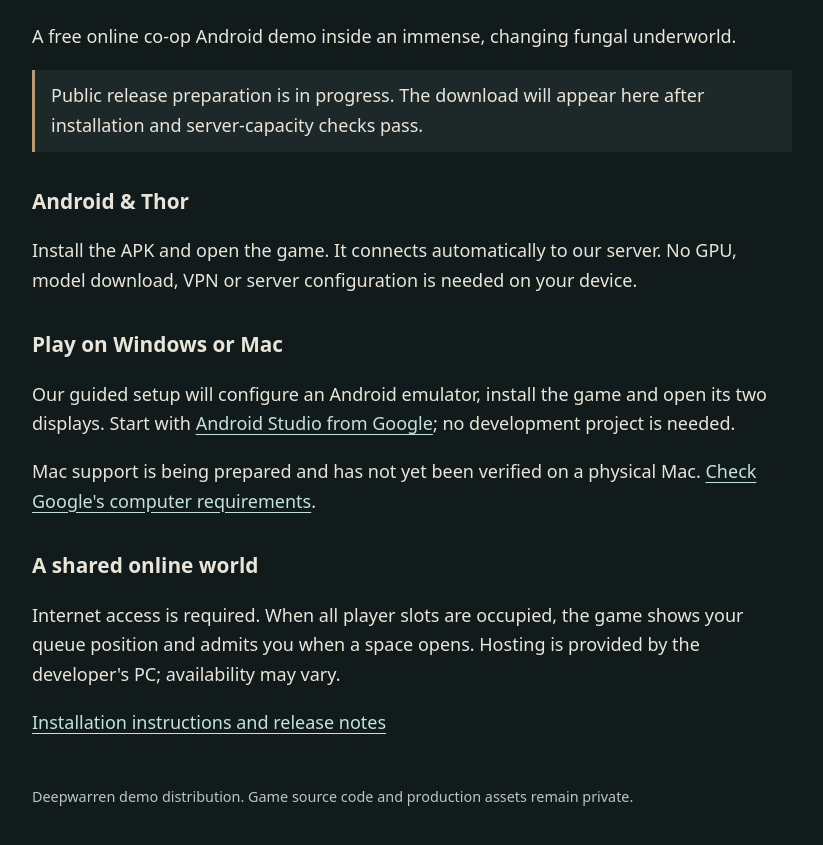
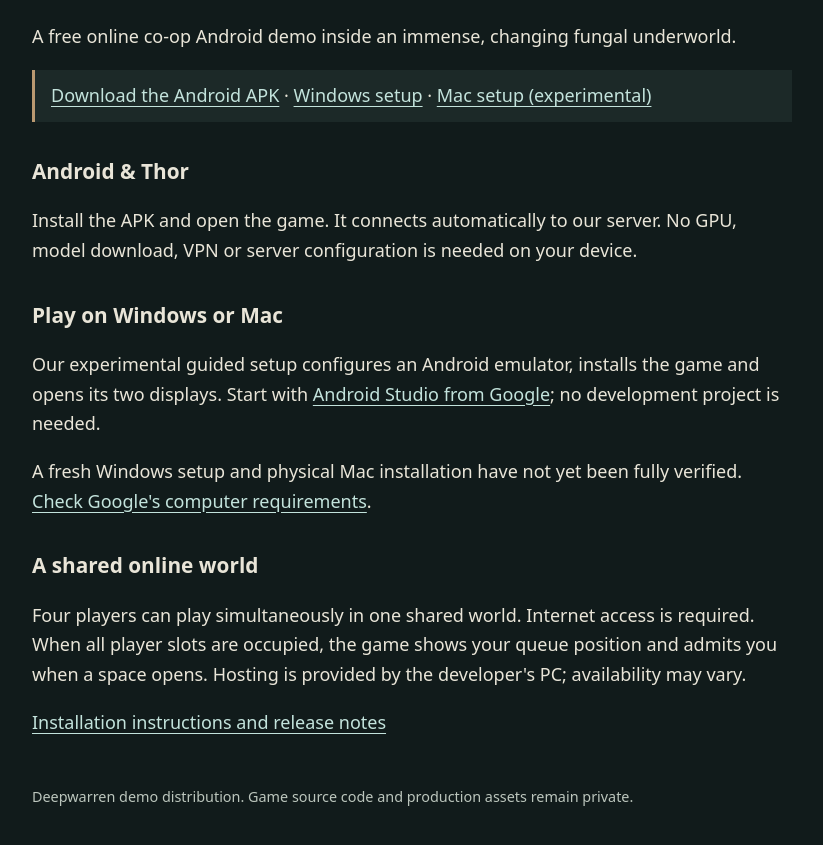
Before and after one commit to phippsrtyler/deepwarren-demo, a plain HTML site: page index.html in a window 1280 px wide. Shown: the part 143-988 px from the top of the page, without its empty margins (228-1051 px from the left). Drawn offline with Linux system fonts and the light colour scheme.

Commit message:
docs: update demo index.html

```diff
--- a/index.html
+++ b/index.html
@@ -5,9 +5,9 @@
 :root{color-scheme:dark}body{background:#111b1b;color:#e9e5d8;font:18px/1.65 system-ui,sans-serif;margin:0 auto;padding:3rem 1.3rem;max-width:760px}h1{font-size:3rem;line-height:1.1;color:#b7d7bd}h2{font-size:1.3rem;margin-top:2rem}a{color:#c3e3dc;text-underline-offset:.2em}a:focus-visible{outline:3px solid #edc27d;outline-offset:5px}.note{border-left:3px solid #ba9971;padding:.7rem 1rem;background:#1c2928}footer{margin-top:3rem;font-size:.9rem;color:#bcc6bd}
 </style>
 <main><h1>Deepwarren</h1><p>A free online co-op Android demo inside an immense, changing fungal underworld.</p>
-<p class="note">Public release preparation is in progress. The download will appear here after installation and server-capacity checks pass.</p>
+<p class="note"><a href="https://github.com/phippsrtyler/deepwarren-demo/releases/latest/download/Deepwarren.apk">Download the Android APK</a> &middot; <a href="https://github.com/phippsrtyler/deepwarren-demo/releases/latest/download/Deepwarren-Windows-Setup.zip">Windows setup</a> &middot; <a href="https://github.com/phippsrtyler/deepwarren-demo/releases/latest/download/Deepwarren-Mac-Setup.zip">Mac setup (experimental)</a></p>
 <h2>Android &amp; Thor</h2><p>Install the APK and open the game. It connects automatically to our server. No GPU, model download, VPN or server configuration is needed on your device.</p>
-<h2>Play on Windows or Mac</h2><p>Our guided setup will configure an Android emulator, install the game and open its two displays. Start with <a href="https://developer.android.com/studio">Android Studio from Google</a>; no development project is needed.</p><p>Mac support is being prepared and has not yet been verified on a physical Mac. <a href="https://developer.android.com/studio/install">Check Google's computer requirements</a>.</p>
-<h2>A shared online world</h2><p>Internet access is required. When all player slots are occupied, the game shows your queue position and admits you when a space opens. Hosting is provided by the developer's PC; availability may vary.</p>
+<h2>Play on Windows or Mac</h2><p>Our experimental guided setup configures an Android emulator, installs the game and opens its two displays. Start with <a href="https://developer.android.com/studio">Android Studio from Google</a>; no development project is needed.</p><p>A fresh Windows setup and physical Mac installation have not yet been fully verified. <a href="https://developer.android.com/studio/install">Check Google's computer requirements</a>.</p>
+<h2>A shared online world</h2><p>Four players can play simultaneously in one shared world. Internet access is required. When all player slots are occupied, the game shows your queue position and admits you when a space opens. Hosting is provided by the developer's PC; availability may vary.</p>
 <p><a href="https://github.com/phippsrtyler/deepwarren-demo">Installation instructions and release notes</a></p></main>
 <footer>Deepwarren demo distribution. Game source code and production assets remain private.</footer></html>
```
